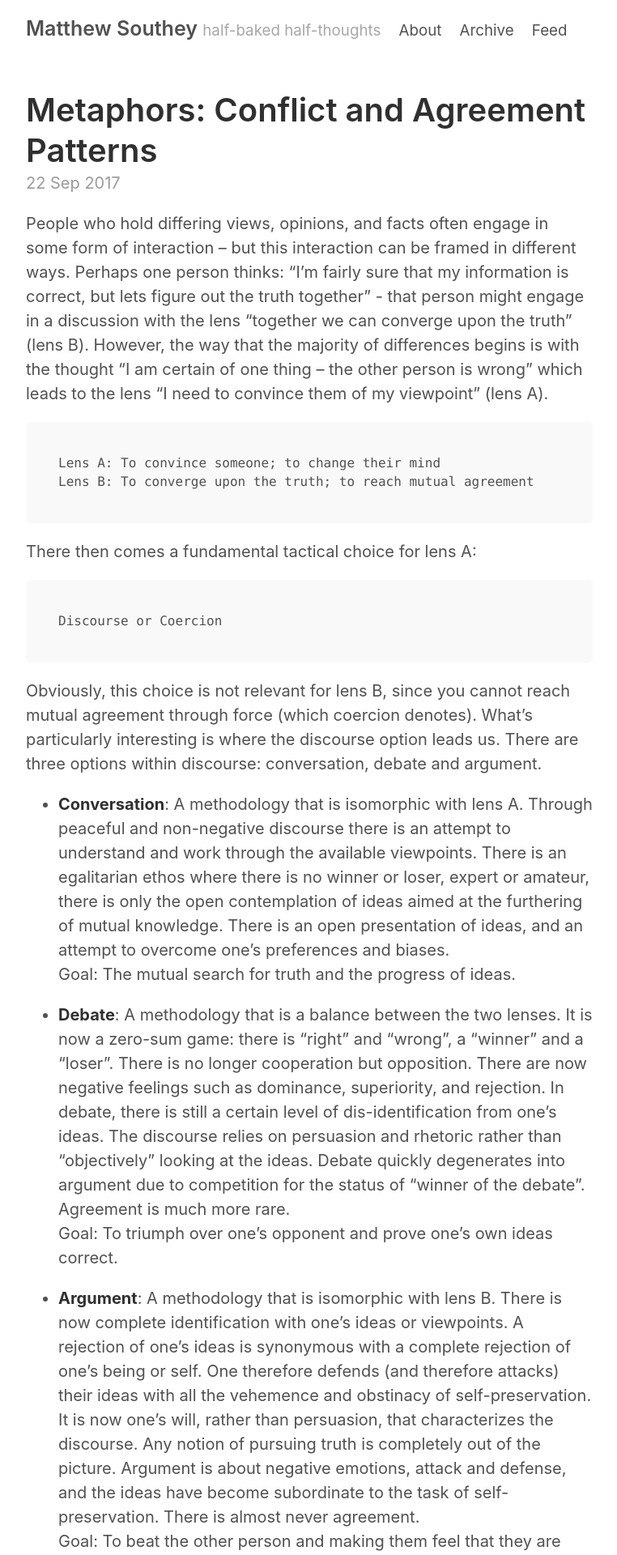
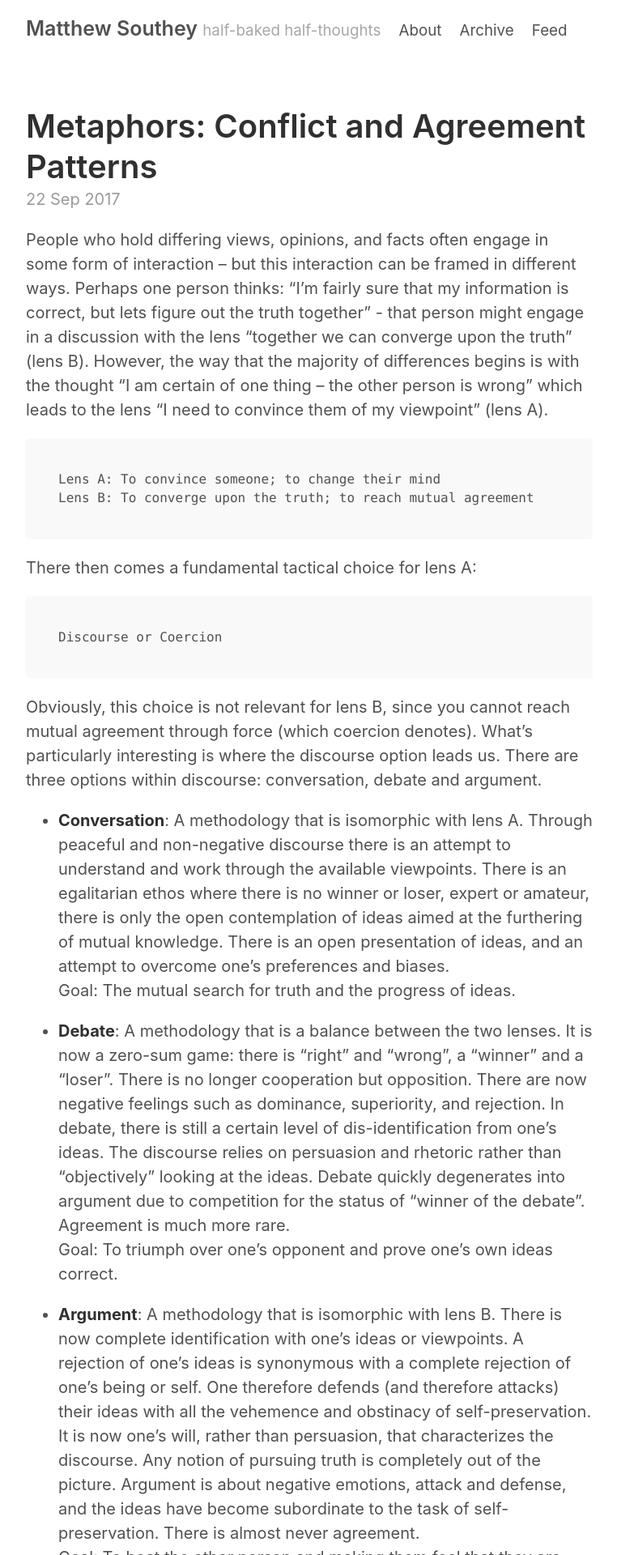
Before and after one commit to matthewsouthey/matthewsouthey.github.io, a Jekyll site: the page built from index.html, in a window 1280 px wide. Shown: the top 1920 px of the page at 81% size, without its empty margins (258-1020 px from the left). Built offline with Jekyll 4.4.1, drawn with Linux system fonts in a browser that asks for light colours; the list of posts is cut into pages by our own code.

Commit message:
Update _masthead.scss

```diff
--- a/_sass/_masthead.scss
+++ b/_sass/_masthead.scss
@@ -5,7 +5,7 @@
 .masthead {
   padding-top:    1rem;
   padding-bottom: 1rem;
-  margin-bottom: 2rem;
+  margin-bottom: 3rem;
 }
 
 .masthead-title {
```
